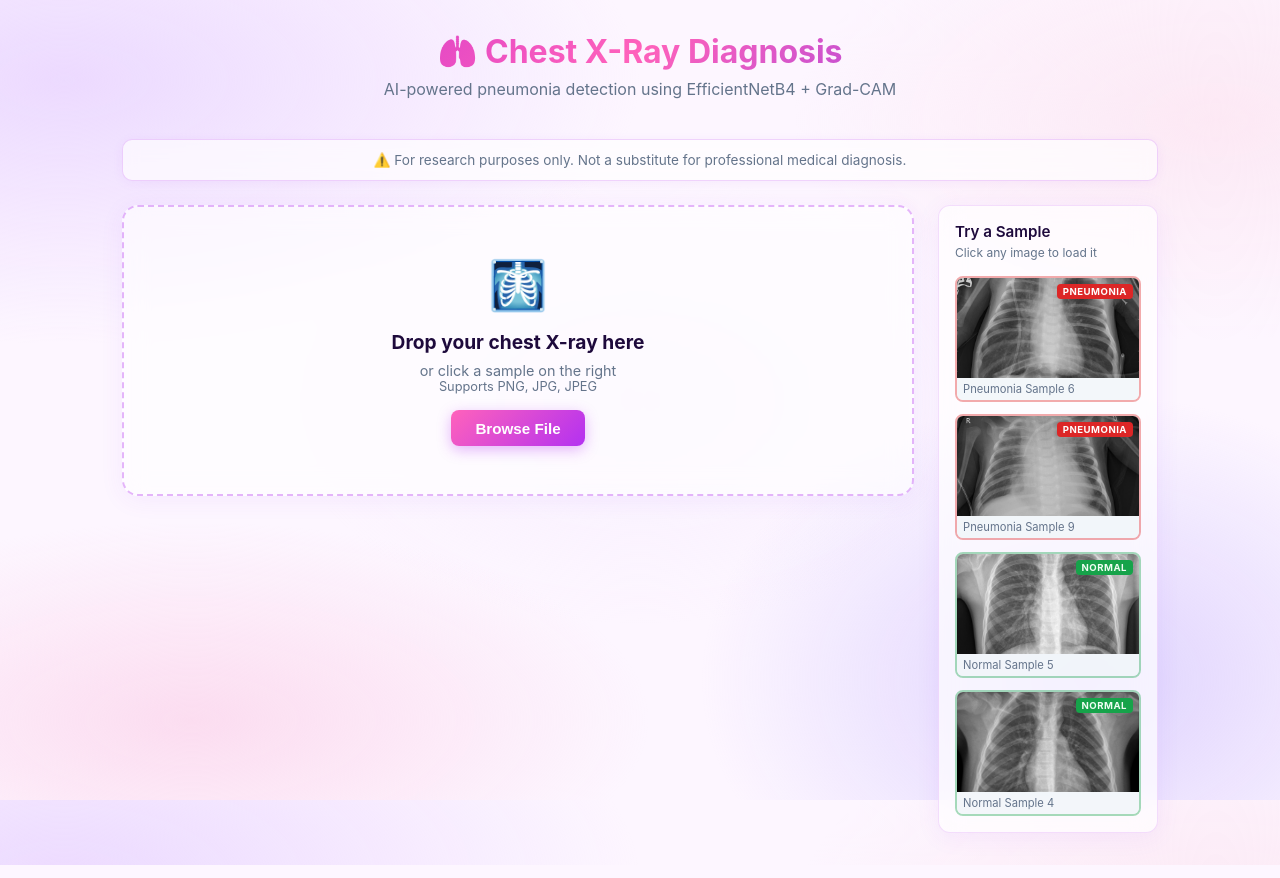
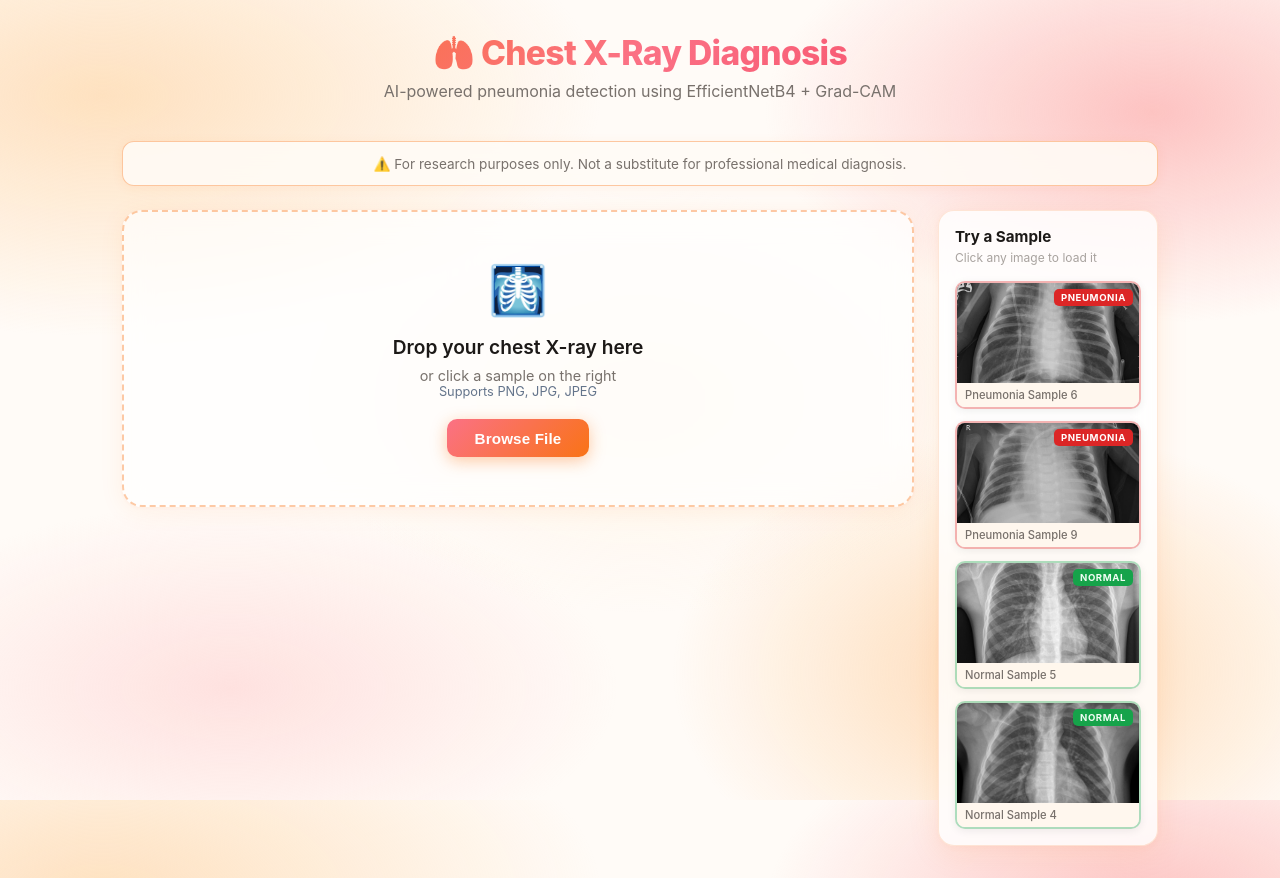
Before and after one commit to AlsoBaker/chest-xray-pneumonia-detection, a React app in the folder frontend/: page / in a window 1280 px wide. Built offline with nearby package versions, Linux system fonts and the light colour scheme; the HTML template or start-up script is replaced by a standard one.

Commit message:
ui: sunset coral theme + aesthetic polish

```diff
--- a/frontend/src/index.css
+++ b/frontend/src/index.css
@@ -7,16 +7,18 @@
 
 body {
   font-family: 'Inter', -apple-system, BlinkMacSystemFont, sans-serif;
-  /* ── Payfer-style gradient mesh ── */
-  background-color: #fdf6ff;
+
+  /* ── Sunset Coral gradient mesh ── */
+  background-color: #fffbf7;
   background-image:
-    radial-gradient(ellipse 75% 55% at 5%  10%, rgba(233, 213, 255, 0.85) 0%, transparent 60%),
-    radial-gradient(ellipse 60% 50% at 95% 15%, rgba(252, 231, 243, 0.90) 0%, transparent 55%),
-    radial-gradient(ellipse 55% 65% at 85% 85%, rgba(196, 181, 253, 0.55) 0%, transparent 55%),
-    radial-gradient(ellipse 65% 45% at 15% 90%, rgba(251, 207, 232, 0.65) 0%, transparent 55%),
-    radial-gradient(ellipse 40% 40% at 50% 50%, rgba(243, 232, 255, 0.40) 0%, transparent 70%);
+    radial-gradient(ellipse 65% 50% at 8%  12%, rgba(254, 215, 170, 0.72) 0%, transparent 60%),
+    radial-gradient(ellipse 55% 48% at 90% 14%, rgba(252, 165, 165, 0.65) 0%, transparent 55%),
+    radial-gradient(ellipse 50% 55% at 80% 84%, rgba(253, 186, 116, 0.50) 0%, transparent 55%),
+    radial-gradient(ellipse 55% 42% at 18% 86%, rgba(254, 202, 202, 0.52) 0%, transparent 55%),
+    radial-gradient(ellipse 38% 38% at 50% 50%, rgba(255, 237, 213, 0.38) 0%, transparent 70%);
   background-attachment: fixed;
-  color: #1e0a3c;
+
+  color: #1c1917;
   min-height: 100vh;
 }
 
@@ -34,40 +36,46 @@ body {
 }
 
 .header h1 {
-  font-size: 2rem;
-  font-weight: 700;
-  background: linear-gradient(135deg, #c026d3, #FF62BB, #7c3aed);
+  font-size: 2.1rem;
+  font-weight: 800;
+  background: linear-gradient(135deg, #f97316, #fb7185, #f43f5e);
   -webkit-background-clip: text;
   -webkit-text-fill-color: transparent;
   background-clip: text;
   margin-bottom: 0.5rem;
+  letter-spacing: -0.02em;
 }
 
 .header p {
-  color: #64748b;
+  color: #78716c;
   font-size: 1rem;
 }
 
 /* ── Upload Zone ──────────────────────────────────────── */
 .upload-zone {
-  border: 2px dashed rgba(179, 49, 241, 0.35);
-  border-radius: 16px;
+  border: 2px dashed rgba(249, 115, 22, 0.38);
+  border-radius: 20px;
   padding: 3rem 2rem;
   text-align: center;
   cursor: pointer;
   transition: all 0.3s ease;
-  background: rgba(255, 255, 255, 0.62);
-  backdrop-filter: blur(12px);
-  -webkit-backdrop-filter: blur(12px);
+  background: rgba(255, 255, 255, 0.68);
+  backdrop-filter: blur(14px);
+  -webkit-backdrop-filter: blur(14px);
   margin-bottom: 2rem;
-  box-shadow: 0 4px 24px rgba(147, 51, 234, 0.07);
+  box-shadow:
+    0 4px 24px rgba(249, 115, 22, 0.08),
+    0 1px 4px rgba(249, 115, 22, 0.05);
 }
 
 .upload-zone:hover,
 .upload-zone.dragging {
-  border-color: #B331F1;
-  background: rgba(255, 255, 255, 0.80);
-  box-shadow: 0 6px 32px rgba(147, 51, 234, 0.14);
+  border-color: #f97316;
+  background: rgba(255, 255, 255, 0.85);
+  box-shadow:
+    0 8px 36px rgba(249, 115, 22, 0.14),
+    0 2px 8px rgba(249, 115, 22, 0.08);
+  transform: translateY(-1px);
 }
 
 .upload-zone .icon {
@@ -77,32 +85,35 @@ body {
 
 .upload-zone h3 {
   font-size: 1.2rem;
+  font-weight: 600;
   margin-bottom: 0.5rem;
-  color: #1e0a3c;
+  color: #1c1917;
 }
 
 .upload-zone p {
-  color: #64748b;
+  color: #78716c;
   font-size: 0.9rem;
 }
 
 .upload-btn {
-  margin-top: 1rem;
-  padding: 0.6rem 1.5rem;
-  background: linear-gradient(135deg, #FF62BB, #B331F1);
+  margin-top: 1.25rem;
+  padding: 0.65rem 1.75rem;
+  background: linear-gradient(135deg, #fb7185, #f97316);
   border: none;
-  border-radius: 8px;
+  border-radius: 10px;
   color: white;
   font-weight: 600;
   cursor: pointer;
   font-size: 0.95rem;
-  transition: opacity 0.2s, box-shadow 0.2s;
-  box-shadow: 0 4px 14px rgba(179, 49, 241, 0.35);
+  transition: opacity 0.2s, box-shadow 0.2s, transform 0.2s;
+  box-shadow: 0 4px 16px rgba(249, 115, 22, 0.38);
+  letter-spacing: 0.01em;
 }
 
 .upload-btn:hover {
-  opacity: 0.88;
-  box-shadow: 0 6px 20px rgba(179, 49, 241, 0.45);
+  opacity: 0.90;
+  box-shadow: 0 6px 22px rgba(249, 115, 22, 0.50);
+  transform: translateY(-1px);
 }
 
 /* ── Results Grid ─────────────────────────────────────── */
@@ -115,21 +126,32 @@ body {
 
 /* ── Cards ────────────────────────────────────────────── */
 .card {
-  background: rgba(255, 255, 255, 0.72);
-  backdrop-filter: blur(12px);
-  -webkit-backdrop-filter: blur(12px);
-  border-radius: 16px;
+  background: rgba(255, 255, 255, 0.80);
+  backdrop-filter: blur(14px);
+  -webkit-backdrop-filter: blur(14px);
+  border-radius: 20px;
   padding: 1.5rem;
-  border: 1px solid rgba(179, 49, 241, 0.15);
-  box-shadow: 0 4px 24px rgba(147, 51, 234, 0.07);
+  border: 1px solid rgba(249, 115, 22, 0.16);
+  box-shadow:
+    0 4px 24px rgba(249, 115, 22, 0.08),
+    0 1px 4px rgba(249, 115, 22, 0.04);
+  transition: box-shadow 0.25s ease, transform 0.25s ease;
+}
+
+.card:hover {
+  box-shadow:
+    0 8px 32px rgba(249, 115, 22, 0.13),
+    0 2px 8px rgba(249, 115, 22, 0.06);
+  transform: translateY(-2px);
 }
 
 .card h3 {
-  font-size: 0.85rem;
+  font-size: 0.78rem;
   text-transform: uppercase;
-  letter-spacing: 0.1em;
-  color: #64748b;
+  letter-spacing: 0.12em;
+  color: #a8a29e;
   margin-bottom: 1rem;
+  font-weight: 600;
 }
 
 /* ── Result Card ──────────────────────────────────────── */
@@ -137,15 +159,16 @@ body {
   font-size: 2.5rem;
   font-weight: 800;
   margin-bottom: 0.5rem;
+  letter-spacing: -0.02em;
 }
 
 .result-label.pneumonia { color: #dc2626; }
 .result-label.normal    { color: #16a34a; }
 
 .confidence-bar-wrap {
-  background: rgba(100, 116, 139, 0.10);
+  background: rgba(249, 115, 22, 0.10);
   border-radius: 99px;
-  height: 10px;
+  height: 8px;
   margin: 1rem 0;
   overflow: hidden;
 }
@@ -153,21 +176,21 @@ body {
 .confidence-bar {
   height: 100%;
   border-radius: 99px;
-  transition: width 1s ease;
+  transition: width 1.1s cubic-bezier(0.4, 0, 0.2, 1);
 }
 
 .confidence-bar.pneumonia { background: linear-gradient(90deg, #fb923c, #dc2626); }
 .confidence-bar.normal    { background: linear-gradient(90deg, #4ade80, #16a34a); }
 
 .confidence-text {
-  font-size: 1.1rem;
-  color: #64748b;
+  font-size: 1rem;
+  color: #78716c;
 }
 
 .confidence-text span {
   font-size: 1.4rem;
   font-weight: 700;
-  color: #1e0a3c;
+  color: #1c1917;
 }
 
 /* ── Metrics Card ─────────────────────────────────────── */
@@ -178,23 +201,30 @@ body {
 }
 
 .metric-item {
-  background: rgba(241, 245, 249, 0.65);
-  border: 1px solid rgba(100, 116, 139, 0.15);
-  border-radius: 10px;
-  padding: 0.75rem;
+  background: rgba(255, 247, 237, 0.75);
+  border: 1px solid rgba(249, 115, 22, 0.16);
+  border-radius: 12px;
+  padding: 0.85rem 0.75rem;
   text-align: center;
+  transition: background 0.2s;
+}
+
+.metric-item:hover {
+  background: rgba(255, 237, 213, 0.85);
 }
 
 .metric-value {
   font-size: 1.3rem;
   font-weight: 700;
-  color: #B331F1;
+  color: #f97316;
 }
 
 .metric-label {
-  font-size: 0.75rem;
-  color: #64748b;
+  font-size: 0.72rem;
+  color: #a8a29e;
   margin-top: 0.2rem;
+  font-weight: 500;
+  letter-spacing: 0.04em;
 }
 
 /* ── Image Cards ──────────────────────────────────────── */
@@ -205,23 +235,35 @@ body {
   margin-bottom: 1.5rem;
 }
 
+.image-card {
+  background: rgba(255, 255, 255, 0.80);
+  backdrop-filter: blur(14px);
+  -webkit-backdrop-filter: blur(14px);
+  border-radius: 20px;
+  padding: 1.5rem;
+  border: 1px solid rgba(249, 115, 22, 0.16);
+  box-shadow: 0 4px 24px rgba(249, 115, 22, 0.08);
+}
+
 .image-card img {
   width: 100%;
-  border-radius: 10px;
+  border-radius: 12px;
   margin-top: 0.5rem;
+  box-shadow: 0 2px 12px rgba(0, 0, 0, 0.10);
 }
 
 /* ── Loading ──────────────────────────────────────────── */
 .loading {
   text-align: center;
   padding: 3rem;
+  color: #78716c;
 }
 
 .spinner {
   width: 48px;
   height: 48px;
-  border: 4px solid rgba(179, 49, 241, 0.18);
-  border-top-color: #B331F1;
+  border: 4px solid rgba(249, 115, 22, 0.18);
+  border-top-color: #f97316;
   border-radius: 50%;
   animation: spin 0.8s linear infinite;
   margin: 0 auto 1rem;
@@ -231,17 +273,17 @@ body {
 
 /* ── Warning Banner ───────────────────────────────────── */
 .warning {
-  background: rgba(255, 255, 255, 0.65);
-  backdrop-filter: blur(8px);
-  -webkit-backdrop-filter: blur(8px);
-  border: 1px solid rgba(179, 49, 241, 0.20);
-  border-radius: 10px;
-  padding: 0.75rem 1rem;
+  background: rgba(255, 251, 245, 0.90);
+  backdrop-filter: blur(10px);
+  -webkit-backdrop-filter: blur(10px);
+  border: 1px solid rgba(249, 115, 22, 0.38);
+  border-radius: 12px;
+  padding: 0.85rem 1.25rem;
   font-size: 0.85rem;
-  color: #64748b;
+  color: #78716c;
   margin-bottom: 1.5rem;
   text-align: center;
-  box-shadow: 0 2px 12px rgba(147, 51, 234, 0.06);
+  box-shadow: 0 2px 12px rgba(249, 115, 22, 0.07);
 }
 
 /* ── Analyze Again Button ─────────────────────────────── */
@@ -250,22 +292,24 @@ body {
   width: 100%;
   padding: 0.85rem;
   background: rgba(255, 255, 255, 0.65);
-  backdrop-filter: blur(8px);
-  -webkit-backdrop-filter: blur(8px);
-  border: 1px solid rgba(179, 49, 241, 0.22);
-  border-radius: 10px;
-  color: #64748b;
+  backdrop-filter: blur(10px);
+  -webkit-backdrop-filter: blur(10px);
+  border: 1px solid rgba(249, 115, 22, 0.25);
+  border-radius: 12px;
+  color: #78716c;
   font-size: 1rem;
   cursor: pointer;
-  transition: all 0.2s;
+  transition: all 0.2s ease;
   margin-top: 1rem;
+  font-weight: 500;
 }
 
 .reset-btn:hover {
-  border-color: #B331F1;
-  color: #B331F1;
-  background: rgba(241, 245, 249, 0.80);
-  box-shadow: 0 4px 16px rgba(179, 49, 241, 0.12);
+  border-color: #f97316;
+  color: #f97316;
+  background: rgba(255, 247, 237, 0.85);
+  box-shadow: 0 4px 16px rgba(249, 115, 22, 0.14);
+  transform: translateY(-1px);
 }
 
 /* ── Main layout — side by side ──────────────────────── */
@@ -284,25 +328,27 @@ body {
 .sample-panel {
   width: 220px;
   flex-shrink: 0;
-  background: rgba(255, 255, 255, 0.68);
-  backdrop-filter: blur(12px);
-  -webkit-backdrop-filter: blur(12px);
-  border-radius: 12px;
+  background: rgba(255, 255, 255, 0.80);
+  backdrop-filter: blur(14px);
+  -webkit-backdrop-filter: blur(14px);
+  border-radius: 16px;
   padding: 1rem;
-  border: 1px solid rgba(179, 49, 241, 0.15);
-  box-shadow: 0 4px 24px rgba(147, 51, 234, 0.07);
+  border: 1px solid rgba(249, 115, 22, 0.16);
+  box-shadow:
+    0 6px 32px rgba(249, 115, 22, 0.10),
+    0 2px 8px rgba(249, 115, 22, 0.05);
 }
 
 .sample-title {
   font-size: 0.95rem;
-  font-weight: 600;
-  color: #1e0a3c;
+  font-weight: 700;
+  color: #1c1917;
   margin: 0 0 0.25rem 0;
 }
 
 .sample-subtitle {
   font-size: 0.75rem;
-  color: #64748b;
+  color: #a8a29e;
   margin: 0 0 1rem 0;
 }
 
@@ -314,33 +360,34 @@ body {
 
 .sample-card {
   position: relative;
-  border-radius: 8px;
+  border-radius: 10px;
   overflow: hidden;
   cursor: pointer;
   border: 2px solid transparent;
   transition: border-color 0.2s, transform 0.2s, box-shadow 0.2s;
+  box-shadow: 0 2px 8px rgba(0, 0, 0, 0.07);
 }
 
 .sample-card:hover {
-  transform: scale(1.02);
+  transform: scale(1.025);
 }
 
 .sample-card.pneumonia {
-  border-color: rgba(220, 38, 38, 0.38);
+  border-color: rgba(220, 38, 38, 0.35);
 }
 
 .sample-card.pneumonia:hover {
   border-color: #dc2626;
-  box-shadow: 0 4px 14px rgba(220, 38, 38, 0.18);
+  box-shadow: 0 4px 16px rgba(220, 38, 38, 0.20);
 }
 
 .sample-card.normal {
-  border-color: rgba(22, 163, 74, 0.38);
+  border-color: rgba(22, 163, 74, 0.35);
 }
 
 .sample-card.normal:hover {
   border-color: #16a34a;
-  box-shadow: 0 4px 14px rgba(22, 163, 74, 0.18);
+  box-shadow: 0 4px 16px rgba(22, 163, 74, 0.20);
 }
 
 .sample-card img {
@@ -348,7 +395,7 @@ body {
   height: 100px;
   object-fit: cover;
   display: block;
-  filter: grayscale(20%);
+  filter: grayscale(15%);
 }
 
 .sample-badge {
@@ -357,9 +404,9 @@ body {
   right: 6px;
   font-size: 0.6rem;
   font-weight: 700;
-  padding: 2px 6px;
-  border-radius: 4px;
-  letter-spacing: 0.05em;
+  padding: 3px 7px;
+  border-radius: 5px;
+  letter-spacing: 0.06em;
 }
 
 .sample-card.pneumonia .sample-badge {
@@ -374,9 +421,10 @@ body {
 
 .sample-name {
   font-size: 0.7rem;
-  color: #64748b;
-  padding: 4px 6px;
-  background: rgba(241, 245, 249, 0.80);
+  color: #78716c;
+  padding: 5px 8px;
+  background: rgba(255, 247, 237, 0.90);
+  font-weight: 500;
 }
 
 /* ── Responsive — stack on mobile ─────────────────────── */
```
